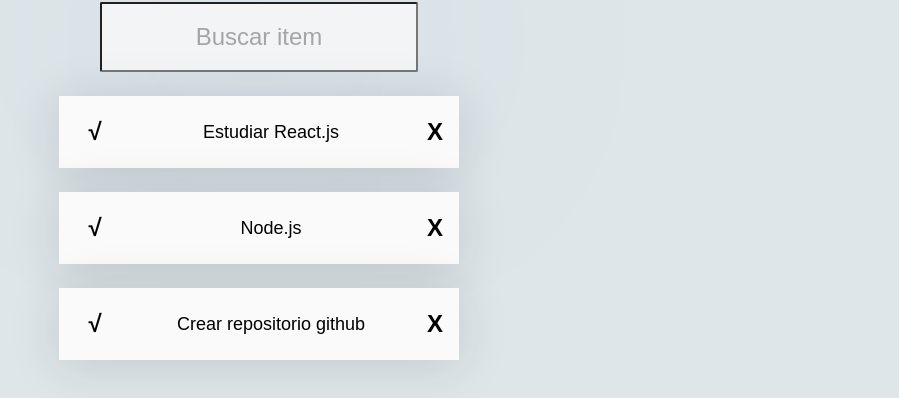
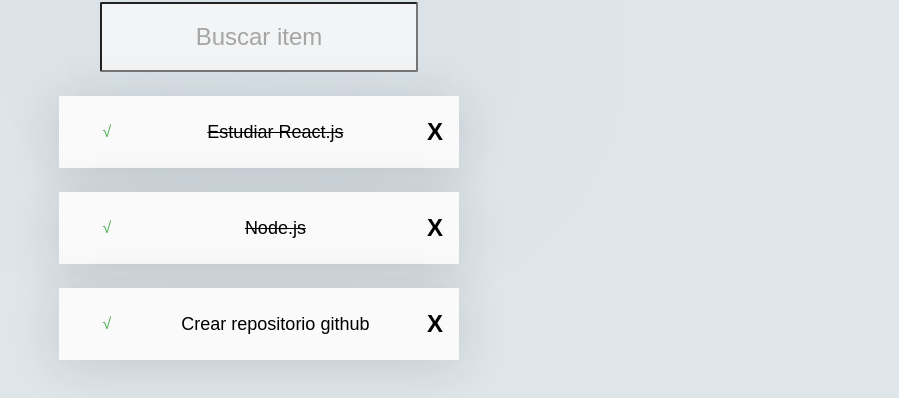
Before and after one commit to arialcoder/lista-tareas, a React (Create React App) app: page / in a window 1280 px wide. Shown: the part 151-549 px from the top of the page, without its empty margins (381-1280 px from the left). Built offline with nearby package versions, Linux system fonts and the light colour scheme.

Commit message:
add event and state

```diff
--- /dev/null
+++ b/jsconfig.json
@@ -0,0 +1,5 @@
+{
+  "compilerOptions": {
+    "baseUrl": "."
+  }
+}
--- a/src/App.js
+++ b/src/App.js
@@ -5,11 +5,11 @@ import { CrearTareaBtn } from "./components/CrearTareaBtn";
 import { TareasItem } from "./components/TareasItem";
 import "./styles.css";
 
-const App = () => {
+const App = (props) => {
   const tareas = [
-    { texto: "Estudiar React.js", Completado: true },
-    { texto: "Node.js", Completado: false },
-    { texto: "Crear repositorio github", Completado: false }
+    { texto: "Estudiar React.js", completado: true },
+    { texto: "Node.js", completado: true },
+    { texto: "Crear repositorio github", completado: false }
   ];
   return (
     <>
@@ -22,7 +22,7 @@ const App = () => {
             <TareasItem
               key={tarea.texto}
               texto={tarea.texto}
-              completado={tarea.Completado}
+              completado={tarea.completado}
             />
           ))}
         </TareasLista>
--- a/src/components/CrearTareaBtn.js
+++ b/src/components/CrearTareaBtn.js
@@ -2,6 +2,16 @@ import React from "react";
 import "./CrearTareaBtn.css";
 
 const CrearTareaBtn = () => {
-  return <button className="crearTareaBtn"> + </button>;
+  const onClickBoton = (msg) => {
+    alert(msg);
+  };
+
+  return (
+    <button
+      className="crearTareaBtn"
+      onClick={() => onClickBoton("abrir modal")}>
+      +
+    </button>
+  );
 };
 export { CrearTareaBtn };
--- a/src/components/TareaBuscador.js
+++ b/src/components/TareaBuscador.js
@@ -1,11 +1,24 @@
-import React from "react";
+import React, { useState } from "react";
 import "./TareasBuscador.css";
 
 const TareasBuscador = () => {
+  const [estado, setEstado] = useState("");
+
+  const onSearchChance = (ev) => {
+    console.log(ev.target.value);
+    setEstado(ev.target.value);
+  };
+
   return (
-    <div>
-      <input className="tareasBuscador" placeholder="Buscar item"></input>
-    </div>
+    <>
+      <input
+        className="tareasBuscador"
+        placeholder="Buscar item"
+        value={estado}
+        onChange={onSearchChance}
+      />
+      <p>{estado}</p>
+    </>
   );
 };
 
--- a/src/components/TareasItem.js
+++ b/src/components/TareasItem.js
@@ -2,23 +2,32 @@ import React from "react";
 import "./TareasItem.css";
 
 const TareasItem = (props) => {
+  const onCompletado = () => {
+    alert(`Tarea ${props.texto} completa~!!!`);
+  };
+
+  const onDelete = () => {
+    alert("Borraste la tarea: " + props.texto);
+  };
+
   return (
     <li className="tareasItem">
       <span
-        className={`Icon Icon-check ${
-          props.Completado && "Icon-check--active"
+        className={`Icon-check--active ${
+          props.completado && "Icon-check--active"
         }`}
-      >
+        onClick={onCompletado}>
         √
       </span>
       <p
         className={`tareasItem-p ${
-          props.Completado && "tareasItem-p--completa"
-        }`}
-      >
+          props.completado && "tareasItem-p--completa"
+        }`}>
         {props.texto}
       </p>
-      <span className="Icon Icon-delete">X</span>
+      <span className="Icon Icon-delete" onClick={onDelete}>
+        X
+      </span>
     </li>
   );
 };
```
Also changed, not shown: 1 other file (tests, documents, lock files or other folders).
